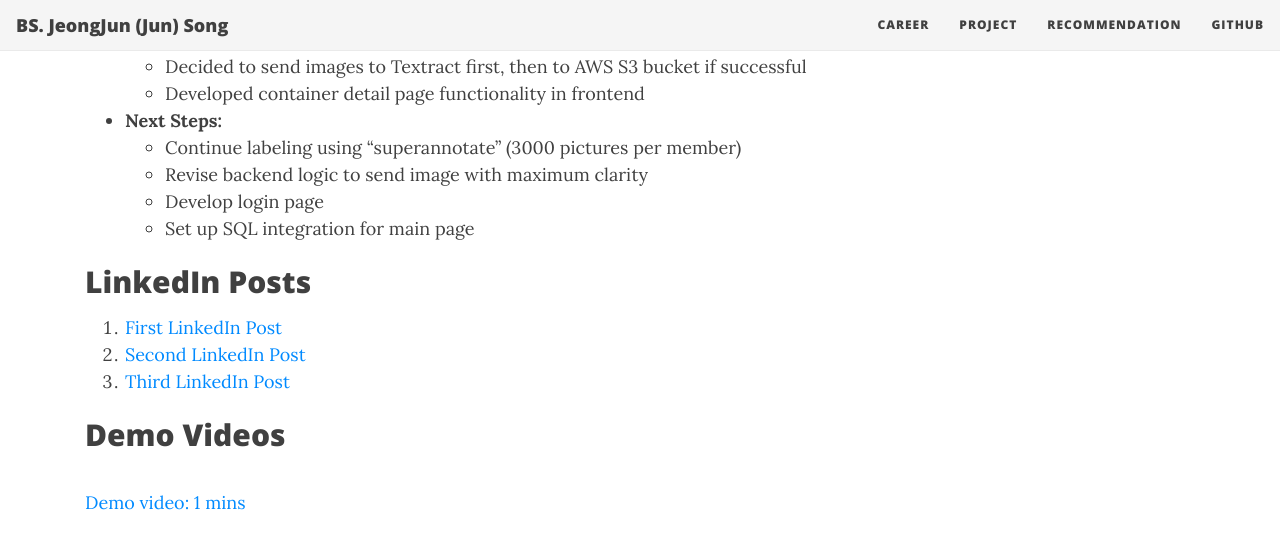
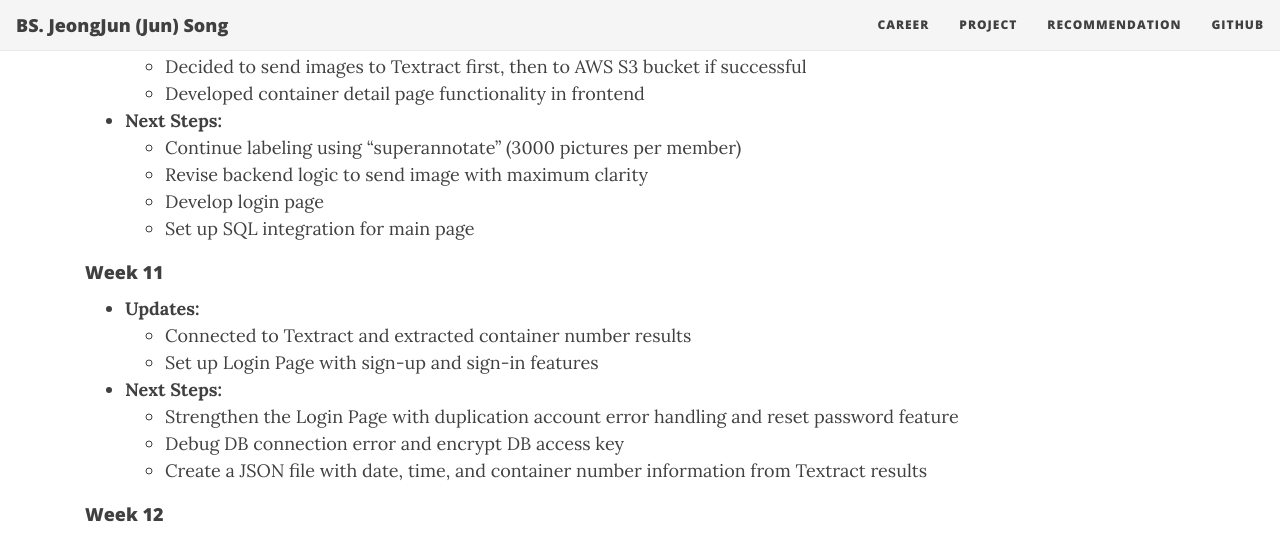
Before and after one commit to songjeongjun320/songjeongjun320.github.io, a Jekyll site: the page built from project/_posts/2024-07-23-ASU-Project.md, in a window 1280 px wide and 1400 px high, scrolled down 3647 px. Shown: the top 541 px of the window. Built offline with Jekyll 4.4.1, drawn with Linux system fonts in a browser that asks for light colours; nearby versions of some CDN libraries; some of the changed text lies outside the part shown.

Commit message:
08/10/2024 - ASU-OCR update

```diff
--- a/_layouts/post.html
+++ b/_layouts/post.html
@@ -69,4 +69,4 @@
   </div>
 </div>
 
-<button class="scroll-to-top" onclick="scrollToTop()">↑</button>
+<button class="scroll-to-top" onclick="scrollToTop()">^</button>
--- a/project/_posts/2024-07-23-ASU-Project.md
+++ b/project/_posts/2024-07-23-ASU-Project.md
@@ -14,14 +14,17 @@
 ## Project Update: Uploading PDF Files to Website
 
 ### Project Description
+
 The project aims to develop a system for uploading and managing PDF files on a website. This involves creating an intuitive user interface, ensuring secure file handling, and providing efficient file management features.
 
 ### Project Repository
+
 [ASU_FURI_Project GitHub Repository](https://github.com/songjeongjun320/ASU_FURI_Project)
 
 ### Weekly Progress
 
 #### Week 1: Project Initiation and Planning
+
 - **Updates:**
   - Overview of project goals and objectives
   - Assignment of roles and responsibilities
@@ -32,6 +35,7 @@
   - Draft initial project plan and timeline
 
 #### Week 2: Research and Requirements Gathering
+
 - **Updates:**
   - Review of initial research findings
   - Detailed requirements gathering for the system
@@ -42,6 +46,7 @@
   - Begin initial UI/UX design sketches
 
 #### Week 3: System Design and Prototype Development
+
 - **Updates:**
   - Presentation of system architecture and UI/UX designs
   - Feedback and suggestions for improvements
@@ -51,6 +56,7 @@
   - Set up development environment and tools
 
 #### Week 4: Prototype Testing and Refinement
+
 - **Updates:**
   - Demonstration of the prototype
   - Testing and bug identification
@@ -61,6 +67,7 @@
   - Prepare for next phase of development
 
 #### Week 5: Full Development and Integration
+
 - **Updates:**
   - Review of prototype performance
   - Planning for full development and integration
@@ -71,6 +78,7 @@
   - Conduct thorough testing and prepare for deployment
 
 #### Week 6
+
 - **Updates:**
   - Set up AWS S3 Bucket with OCR
   - Shared git repository - "ASU_FURI_Project"
@@ -83,6 +91,7 @@
   - Attend "AI Ignition: Fueling Your Knowledge 2024"
 
 #### Week 7
+
 - **Updates:**
   - Connected AWS to OCR test file
   - Revised YOLO structure to remove useless processes
@@ -92,6 +101,7 @@
   - Separate AWS-Key from code for security
 
 #### Week 8
+
 - **Updates:**
   - Combined YOLO & OCR code
   - Chose front-end language
@@ -102,6 +112,7 @@
   - Set up AWS account
 
 #### Week 9
+
 - **Updates:**
   - YOLO now stops processing after detecting 3 valuable pictures
   - Revised main page to show line by line
@@ -112,6 +123,7 @@
   - Develop frontend "main_detail" page
 
 #### Week 10
+
 - **Updates:**
   - Revised YOLO logic to detect all pictures and select the best quality ones
   - Decided to send images to Textract first, then to AWS S3 bucket if successful
@@ -122,14 +134,51 @@
   - Develop login page
   - Set up SQL integration for main page
 
+#### Week 11
+
+- **Updates:**
+  - Connected to Textract and extracted container number results
+  - Set up Login Page with sign-up and sign-in features
+- **Next Steps:**
+  - Strengthen the Login Page with duplication account error handling and reset password feature
+  - Debug DB connection error and encrypt DB access key
+  - Create a JSON file with date, time, and container number information from Textract results
+
+#### Week 12
+
+- **Updates:**
+  - Refined the string data from Textract and contracted the container number and size
+  - Strengthened the Login Page by adding Sign-up and Reset password features
+- **Next Steps:**
+  - Set up the database with PostgreSQL
+  - Continue refining data from Textract and revising it to contract the container number and size
+
+#### Week 13
+
+- **Updates:**
+  - Changed logic from using Laplacian for image clarity to using YOLO’s confidence as an accuracy indicator
+  - Continued strengthening the Login Page with Sign-up and Reset password features
+- **Next Steps:**
+  - Set up Node.js and Supabase for the backend
+  - Establish API communication between frontend and backend
+
+---
+
+**Current Work:**
+Developing a real-time business web page for end users using Supabase, PostgreSQL, and Next.js.
+
 ## LinkedIn Posts
+
 1. [First LinkedIn Post](https://www.linkedin.com/posts/junsong0602_ai-machinelearning-yolo-activity-7218802097410957313-92jS?utm_source=share&utm_medium=member_desktop)
 2. [Second LinkedIn Post](https://www.linkedin.com/posts/junsong0602_ai-machinelearning-yolo-activity-7212526873040277504-xzzy?utm_source=share&utm_medium=member_desktop)
 3. [Third LinkedIn Post](https://www.linkedin.com/posts/junsong0602_research-machinelearning-yolov8-activity-7208008590295465984-azLr?utm_source=share&utm_medium=member_desktop)
+4. [Fourth LinkedIn Post](https://www.linkedin.com/posts/junsong0602_asu-ocr-project-poster-activity-7228136673174282240-VnH8?utm_source=share&utm_medium=member_desktop)
 
 ## Demo Videos
+
 [Demo video: 1 mins](https://www.youtube.com/watch?v=AhEH7NC7Qd0)
 {% raw %}
+
 <iframe width="770" height="432" src="https://www.youtube.com/embed/AhEH7NC7Qd0" frameborder="0" allowfullscreen></iframe>
 {% endraw %}
 
```
Also changed, not shown: 2 other files.
